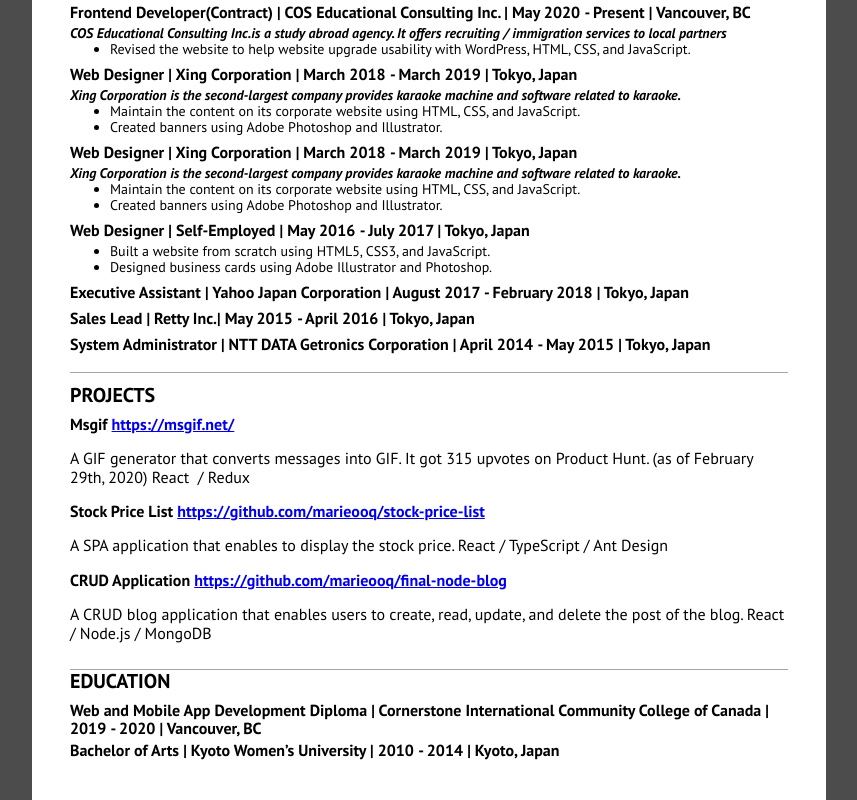
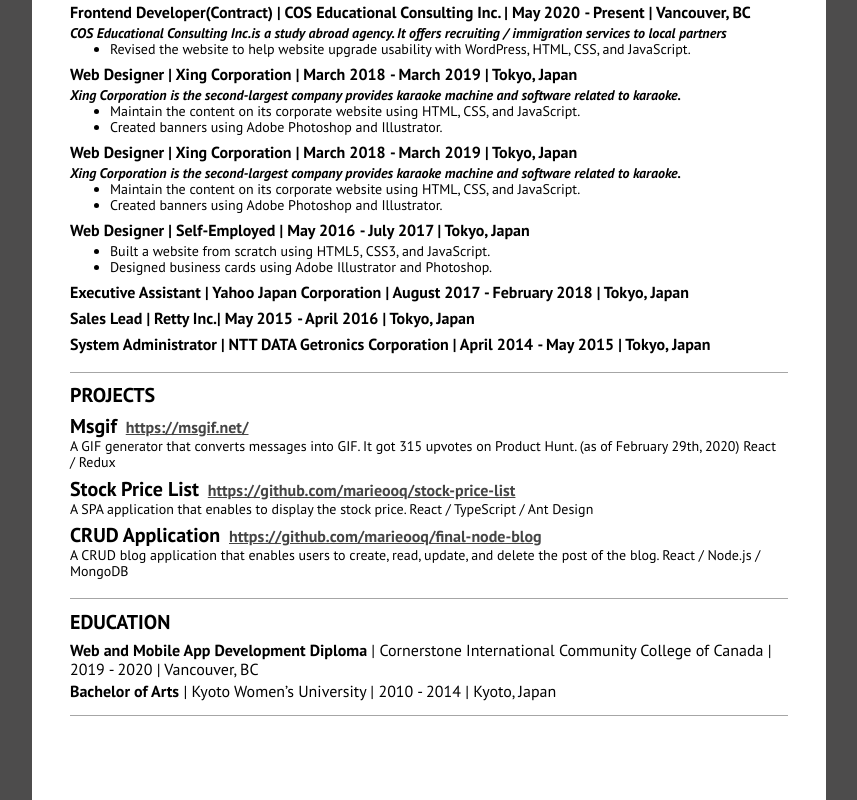
Before and after one commit to marieooq/resume_json_html, a plain HTML site: page index.html in a window 1280 px wide. Shown: the part 323-1123 px from the top of the page, without its empty margins (211-1068 px from the left). Drawn offline with Linux system fonts and the light colour scheme.

Commit message:
modify the css file

```diff
--- a/css/styles.css
+++ b/css/styles.css
@@ -103,3 +103,35 @@ ul.career_ul{
     /* padding: 0; */
     font-size: 14px;
 }
+
+.project{
+    padding: 0 0 2mm 0;
+}
+
+.project h3{
+    font-size: 20px;
+    margin: 0;
+    padding: 0;
+}
+
+.project h3 span{
+    margin-left: 1mm;
+}
+
+.project h3 span a{
+    font-size: 16px;
+    color: #454545;
+}
+
+.project p{
+    font-size: 14px;
+    margin: 0;
+    padding: 0;
+}
+
+.education h3{
+    font-weight: lighter;
+}
+.education h3 span{
+    font-weight: bold;
+}
--- a/index.html
+++ b/index.html
@@ -112,11 +112,11 @@
             <!-- projects -->
 
             <!-- education -->
-            <div class="education">
+            <div class="education section">
                 <h2>EDUCATION</h2>
-                <h3>Web and Mobile App Development Diploma | Cornerstone International Community College of Canada | 2019  - 2020 |
+                <h3><span>Web and Mobile App Development Diploma</span> | Cornerstone International Community College of Canada | 2019  - 2020 |
                 Vancouver, BC</h3>
-                <h3>Bachelor of Arts | Kyoto Women’s University | 2010  - 2014 | Kyoto, Japan</h3>
+                <h3><span>Bachelor of Arts</span> | Kyoto Women’s University | 2010  - 2014 | Kyoto, Japan</h3>
             </div>
             <!-- education -->
 
```
